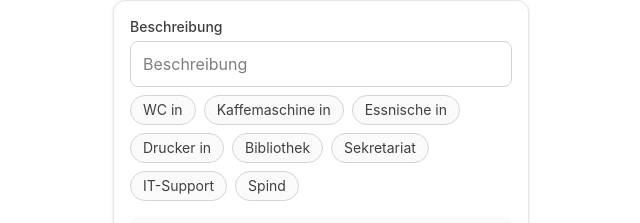
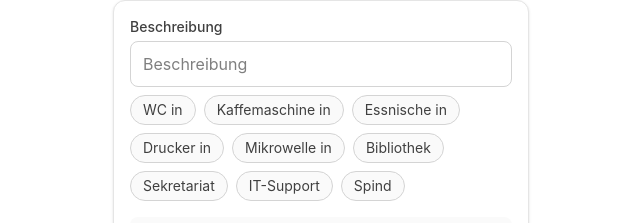
Before and after one commit to InteractiveNinja/record-position, a SvelteKit app: page / in a window 1280 px wide. Shown: the part 108-331 px from the top of the page, without its empty margins (319-959 px from the left). Built offline with nearby package versions, Linux system fonts and the light colour scheme; no server answers; the database is empty.

Commit message:
feat: adds microwave chio

```diff
--- a/src/routes/+page.svelte
+++ b/src/routes/+page.svelte
@@ -16,6 +16,7 @@
 		'Kaffemaschine in ',
 		'Essnische in ',
 		'Drucker in ',
+		'Mikrowelle in ',
 		'Bibliothek ',
 		'Sekretariat ',
 		'IT-Support ',
```
